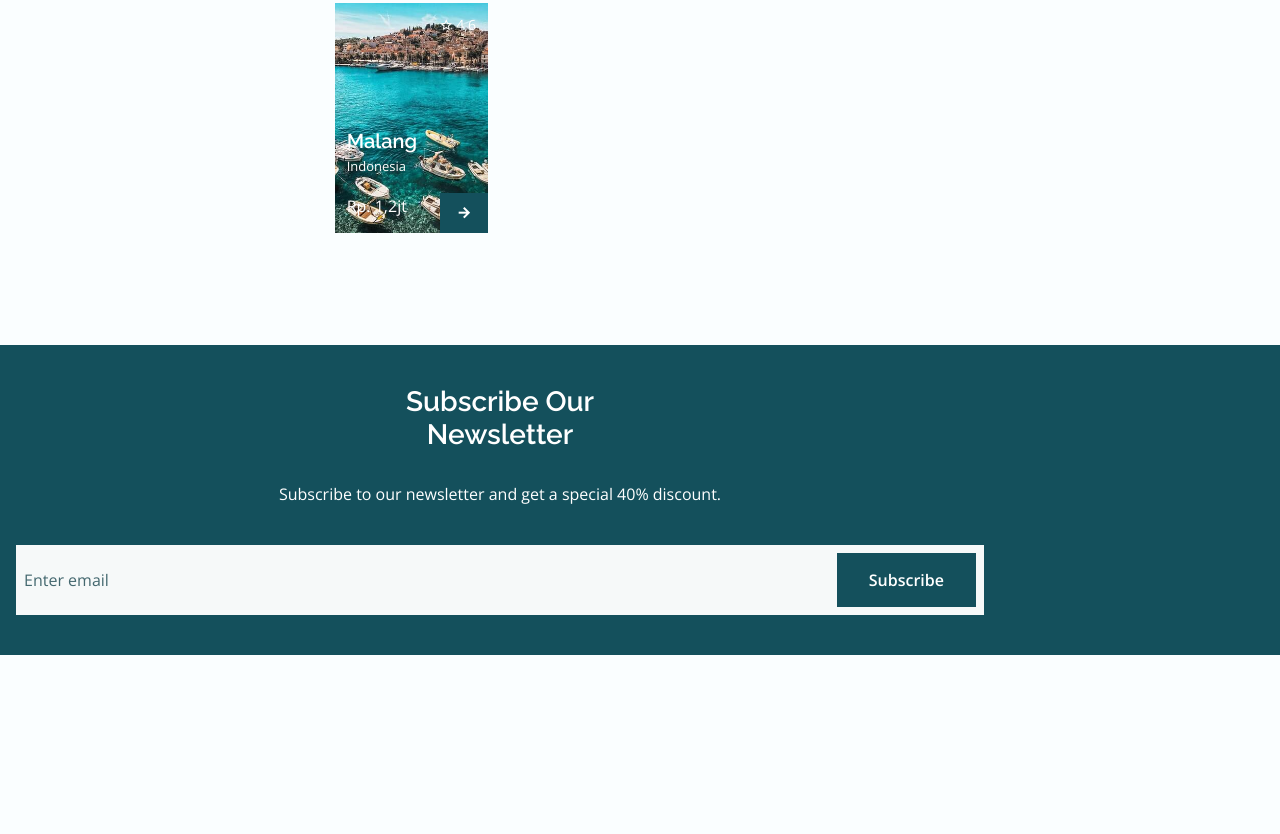
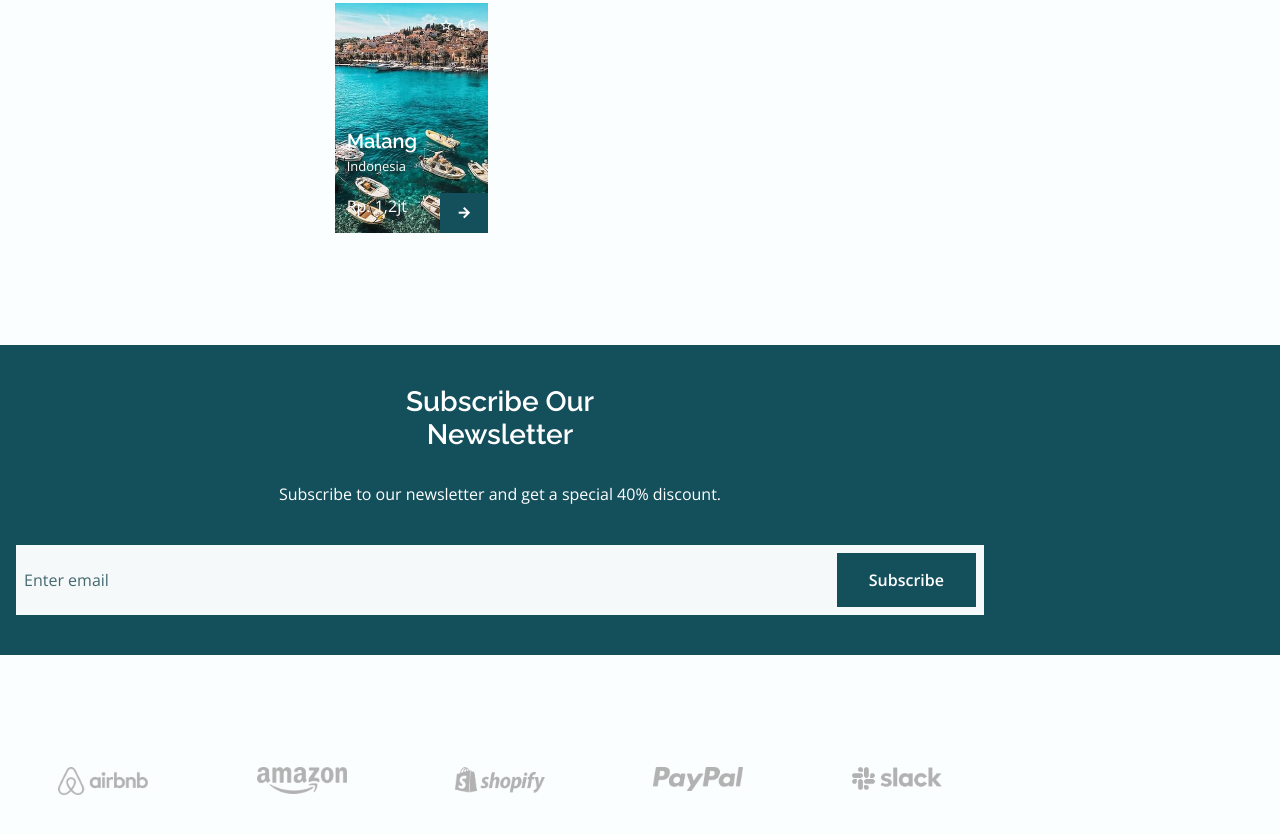
Before and after one commit to djanoer/sample-travel-lp, a plain HTML site: page index.html in a window 1280 px wide. Shown: the part 3569-4403 px from the top of the page. Before the commit the page ends 4376 px from the top, so only its background shows below. Drawn offline with nearby package versions, Linux system fonts and the light colour scheme.

Commit message:
add: menambahkan section dan style sponsor

```diff
--- /dev/null
+++ b/assets/scss/components/_sponsors.scss
@@ -0,0 +1,16 @@
+/* ============= SPONSORS ============= */
+.sponsor__container {
+  grid-template-columns: repeat(auto-fit, minmax(110px, 1fr));
+  justify-items: center;
+  row-gap: 3.5rem;
+}
+
+.sponsor__img {
+  width: 90px;
+  filter: invert(0.7);
+  transition: var(--img-transition);
+}
+
+.sponsor__content:hover .sponsor__img {
+  filter: invert(0.5);
+}
--- a/assets/scss/style.scss
+++ b/assets/scss/style.scss
@@ -13,3 +13,4 @@
 @import "components/video";
 @import "components/places";
 @import "components/subscribe";
+@import "components/sponsors";
--- a/index.html
+++ b/index.html
@@ -370,7 +370,29 @@
       </section>
 
       <!--=========== SPONSORS =============-->
-      <section class="sponsor section"></section>
+      <section class="sponsor section">
+        <div class="sponsor__container container grid">
+          <div class="sponsor__content">
+            <img src="assets/img/sponsors1.png" alt="Sponsor 1" class="sponsor__img" />
+          </div>
+
+          <div class="sponsor__content">
+            <img src="assets/img/sponsors2.png" alt="Sponsor 2" class="sponsor__img" />
+          </div>
+
+          <div class="sponsor__content">
+            <img src="assets/img/sponsors3.png" alt="Sponsor 3" class="sponsor__img" />
+          </div>
+
+          <div class="sponsor__content">
+            <img src="assets/img/sponsors4.png" alt="Sponsor 4" class="sponsor__img" />
+          </div>
+
+          <div class="sponsor__content">
+            <img src="assets/img/sponsors5.png" alt="Sponsor 5" class="sponsor__img" />
+          </div>
+        </div>
+      </section>
     </main>
 
     <!--============= FOOTER ===============-->
```
Also changed, not shown: assets/css/style.css, 1 other file.
